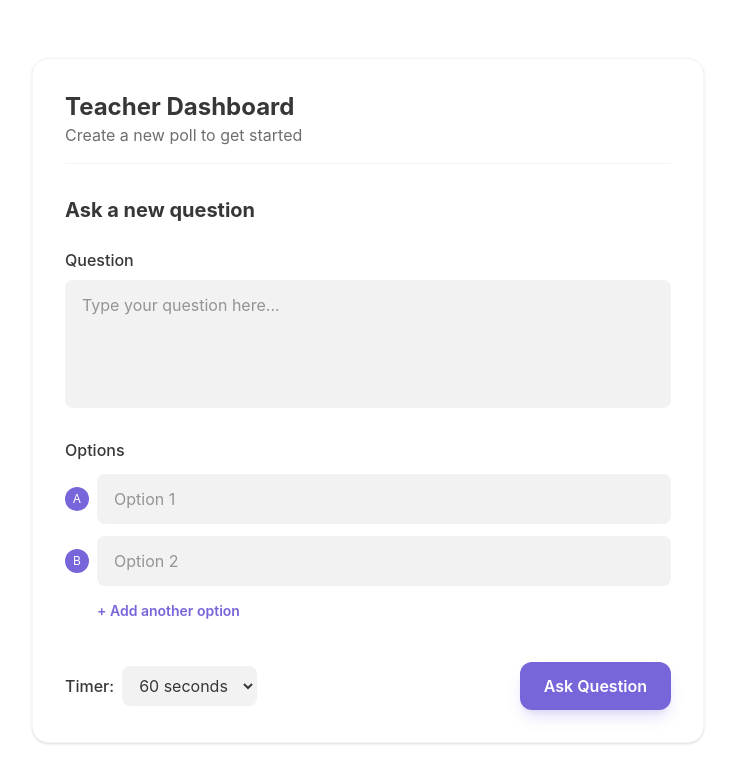
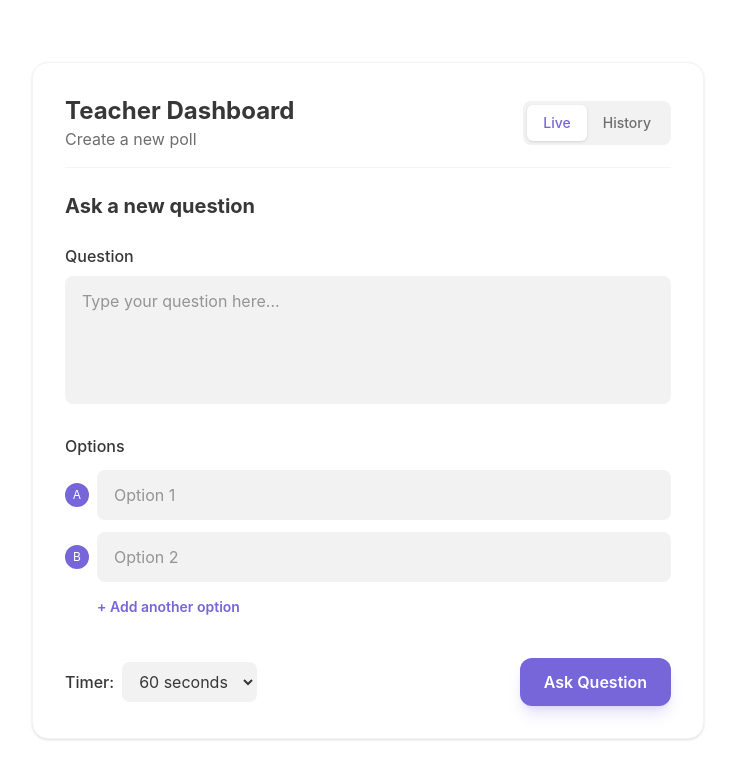
Before and after one commit to Siddharth-Nama/intervue-assignment, a React (Vite) app in the folder client/: page /teacher in a window 1280 px wide. Shown: the top 782 px of the page, without its empty margins (160-895 px from the left). Built offline with nearby package versions, Linux system fonts and the light colour scheme; no server answers.

Commit message:
Implement Poll History UI in Teacher Dashboard

```diff
--- /dev/null
+++ b/client/src/components/teacher/PollHistory.tsx
@@ -0,0 +1,65 @@
+import { useEffect, useState } from 'react';
+import { toast } from 'react-hot-toast';
+
+export const PollHistory = () => {
+  const [history, setHistory] = useState<any[]>([]);
+  const [loading, setLoading] = useState(true);
+
+  useEffect(() => {
+    const fetchHistory = async () => {
+      try {
+        const res = await fetch('http://localhost:5000/api/polls/history');
+        if (res.ok) {
+          const data = await res.json();
+          setHistory(data);
+        }
+      } catch (error) {
+        toast.error("Failed to load history");
+      } finally {
+        setLoading(false);
+      }
+    };
+    fetchHistory();
+  }, []);
+
+  if (loading) return <div className="text-center py-8">Loading history...</div>;
+  if (history.length === 0) return <div className="text-center py-8 text-[#6E6E6E]">No past polls found.</div>;
+
+  return (
+    <div className="space-y-6 animate-in fade-in duration-500">
+      {history.map((poll) => {
+        const totalVotes = poll.options.reduce((acc: number, opt: any) => acc + opt.votes, 0);
+        return (
+          <div key={poll._id} className="border border-gray-200 rounded-xl p-6 hover:shadow-md transition-shadow">
+             <div className="flex justify-between items-start mb-4">
+                 <h3 className="font-bold text-[#373737]">{poll.question}</h3>
+                 <span className="text-xs font-semibold bg-gray-100 px-2 py-1 rounded text-[#6E6E6E]">
+                    {new Date(poll.createdAt).toLocaleDateString()}
+                 </span>
+             </div>
+
+             <div className="space-y-2">
+                 {poll.options.map((opt: any, idx: number) => {
+                    const percentage = totalVotes === 0 ? 0 : Math.round((opt.votes / totalVotes) * 100);
+                    return (
+                        <div key={idx} className="text-sm">
+                            <div className="flex justify-between mb-1">
+                                <span className="text-[#373737]">{opt.text}</span>
+                                <span className="font-medium">{percentage}% ({opt.votes})</span>
+                            </div>
+                            <div className="w-full bg-[#F2F2F2] rounded-full h-2">
+                                <div className="bg-[#7765DA] h-2 rounded-full" style={{ width: `${percentage}%` }}></div>
+                            </div>
+                        </div>
+                    );
+                 })}
+             </div>
+             <div className="mt-4 text-xs text-[#6E6E6E] text-right">
+                 Total Votes: {totalVotes}
+             </div>
+          </div>
+        );
+      })}
+    </div>
+  );
+};
--- a/client/src/pages/TeacherDashboard.tsx
+++ b/client/src/pages/TeacherDashboard.tsx
@@ -1,13 +1,14 @@
 import { useState, useEffect } from 'react';
 import { useUser } from '../context/UserContext';
 import { CreatePoll } from '../components/teacher/CreatePoll';
-import { LiveResults } from '../components/teacher/LiveResults';
+import { PollHistory } from '../components/teacher/PollHistory';
 import { toast } from 'react-hot-toast';
 
 export const TeacherDashboard = () => {
   const { user } = useUser();
   const [activePoll, setActivePoll] = useState<any>(null);
   const [loading, setLoading] = useState(true);
+  const [view, setView] = useState<'live' | 'history'>('live');
 
   const fetchActivePoll = async () => {
       try {
@@ -30,21 +31,46 @@ export const TeacherDashboard = () => {
 
   const handlePollCreated = (poll: any) => {
       setActivePoll(poll);
+      setView('live');
   };
 
   if (loading) return <div className="text-center p-10">Loading...</div>;
 
   return (
     <div className="w-full max-w-2xl bg-white rounded-2xl shadow-sm border border-gray-100 p-8">
-       <div className="mb-8 border-b border-gray-100 pb-4">
-          <h1 className="text-2xl font-bold text-[#373737]">{activePoll ? 'Live Poll' : 'Teacher Dashboard'}</h1>
-          <p className="text-[#6E6E6E]">{activePoll ? 'Monitor student responses in real-time' : 'Create a new poll to get started'}</p>
+       <div className="mb-6 flex justify-between items-center border-b border-gray-100 pb-4">
+          <div>
+            <h1 className="text-2xl font-bold text-[#373737]">{view === 'live' ? (activePoll ? 'Live Poll' : 'Teacher Dashboard') : 'Poll History'}</h1>
+            <p className="text-[#6E6E6E]">
+                {view === 'live'
+                    ? (activePoll ? 'Monitor student responses' : 'Create a new poll')
+                    : 'View past poll results'}
+            </p>
+          </div>
+          <div className="flex bg-[#F2F2F2] rounded-lg p-1">
+              <button
+                onClick={() => setView('live')}
+                className={`px-4 py-2 rounded-md text-sm font-medium transition-all ${view === 'live' ? 'bg-white shadow text-[#7765DA]' : 'text-[#6E6E6E] hover:text-[#373737]'}`}
+              >
+                  Live
+              </button>
+              <button
+                onClick={() => setView('history')}
+                className={`px-4 py-2 rounded-md text-sm font-medium transition-all ${view === 'history' ? 'bg-white shadow text-[#7765DA]' : 'text-[#6E6E6E] hover:text-[#373737]'}`}
+              >
+                  History
+              </button>
+          </div>
        </div>
 
-       {activePoll ? (
-         <LiveResults poll={activePoll} />
+       {view === 'live' ? (
+           activePoll ? (
+             <LiveResults poll={activePoll} />
+           ) : (
+             <CreatePoll onPollCreated={handlePollCreated} />
+           )
        ) : (
-         <CreatePoll onPollCreated={handlePollCreated} />
+           <PollHistory />
        )}
     </div>
   );
```
